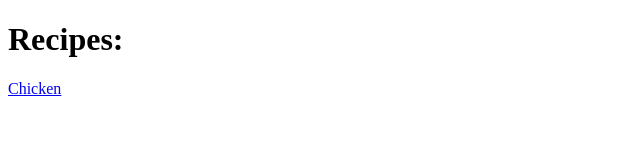
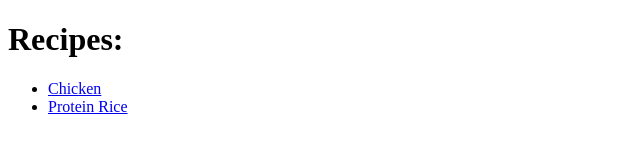
Before and after one commit to sunnysalah/odin-recipes, a plain HTML site: page index.html in a window 1280 px wide. Shown: the whole page, without its empty margins (0-640 px from the left). Drawn offline with Linux system fonts and the light colour scheme.

Commit message:
Added protein rice link to homepage

```diff
--- a/index.html
+++ b/index.html
@@ -9,7 +9,11 @@
         <h1>Recipes:</h1>
         <p></p>
 
-            <a href="recipes/chicken.html">Chicken</a>
+            <ul>
+                <li><a href="recipes/chicken.html">Chicken</a></li>
+                <li><a href="recipes/protein-rice.html">Protein Rice</a></li>
+
+            </ul>
 
 
     </body>
```
